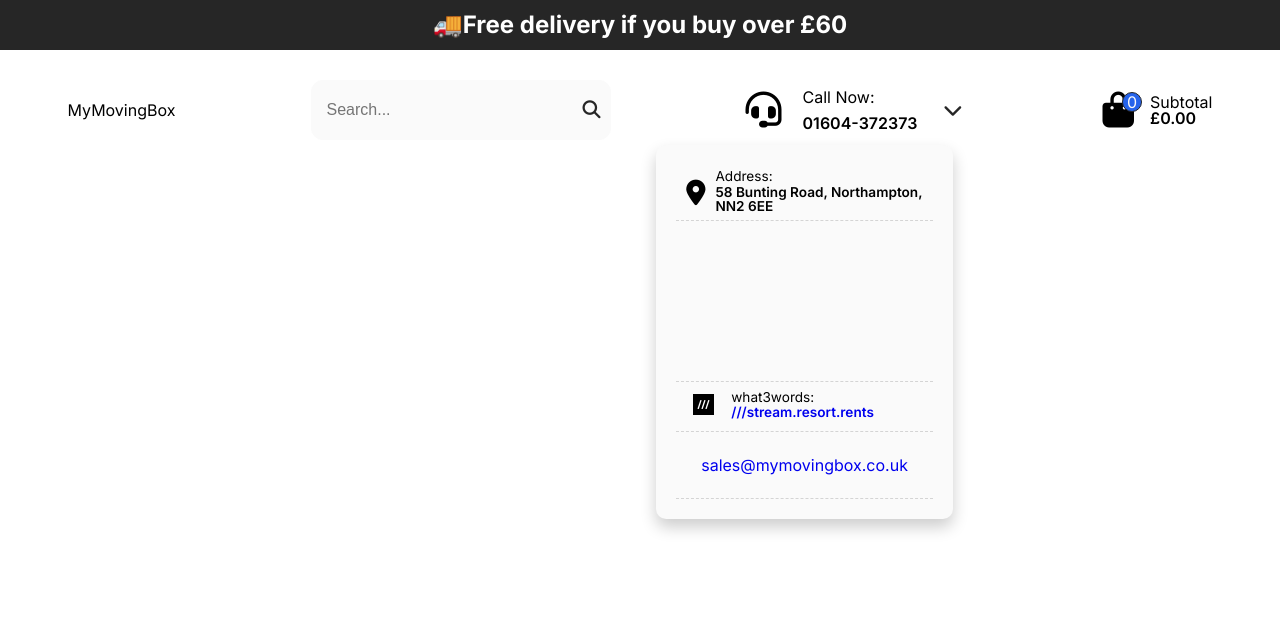
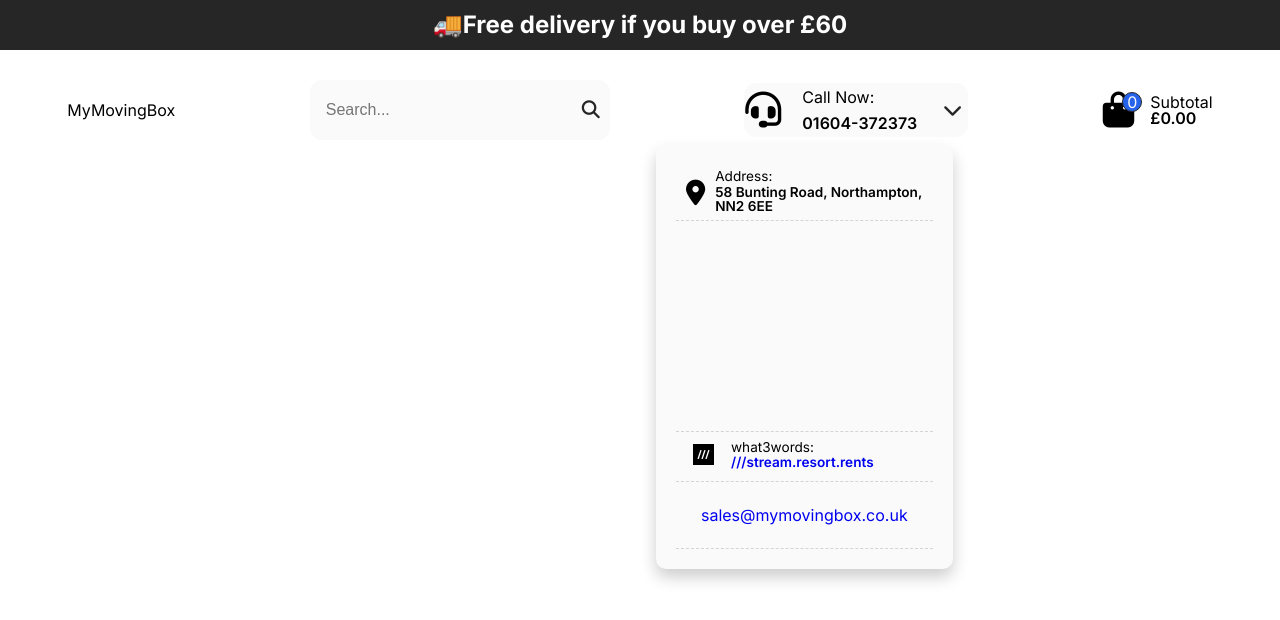
Before and after one commit to nadgobxe/mymovingbox_html, a plain HTML site: page index.html in a window 1280 px wide. Both pictures are taken after a click on the link 952 px from the left and 111 px from the top of the page. Drawn offline with Linux system fonts and the light colour scheme; some packages are replaced by stand-ins of ours.

Commit message:
fix: background color contact-us

```diff
--- a/assets/style.css
+++ b/assets/style.css
@@ -172,6 +172,9 @@ body {
     display: flex;
     gap: 1rem;
     align-items: center;
+    border: 1px solid #fafafa;
+    background-color: #fafafa;
+    border-radius: 12px;
   }
 
   .contact-us>div:first-child>i {
@@ -246,7 +249,7 @@ body {
     top: 50px;
     right: 50%;
     background-color: #fafafa;
-    min-width: 200px;
+    min-width: 250px;
     min-height: 10vh;
     ;
     box-shadow: 0px 8px 16px 0px rgba(0, 0, 0, 0.2);
@@ -296,6 +299,7 @@ body {
 
   #map {
     width: 100%;
-    height: 150px;
+    height: 200px;
 }
+
 }
```
